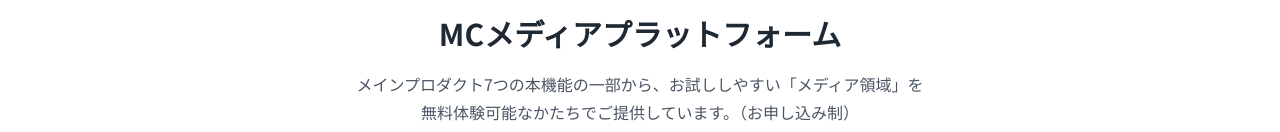
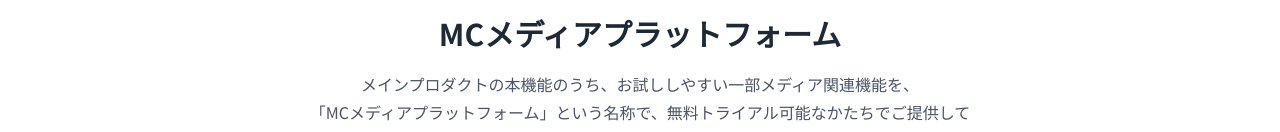
Before and after one commit to HayanoRyuki/corp-media-confidence, a Next.js app: page /trial in a window 1280 px wide. Shown: the part 666-798 px from the top of the page. Built offline with nearby package versions, Linux system fonts and the light colour scheme; no server answers.

Commit message:
Update: トライアルページの説明文を修正

```diff
--- a/src/app/trial/page.tsx
+++ b/src/app/trial/page.tsx
@@ -91,9 +91,9 @@
               MCメディアプラットフォーム
             </h2>
             <p className="text-text-light max-w-2xl mx-auto">
-              メインプロダクト7つの本機能の一部から、お試ししやすい「メディア領域」を
+              メインプロダクトの本機能のうち、お試ししやすい一部メディア関連機能を、
               <br className="hidden md:block" />
-              無料体験可能なかたちでご提供しています。（お申し込み制）
+              「MCメディアプラットフォーム」という名称で、無料トライアル可能なかたちでご提供しています。
             </p>
           </div>
           <div className="grid md:grid-cols-2 gap-6 max-w-4xl mx-auto">
```
